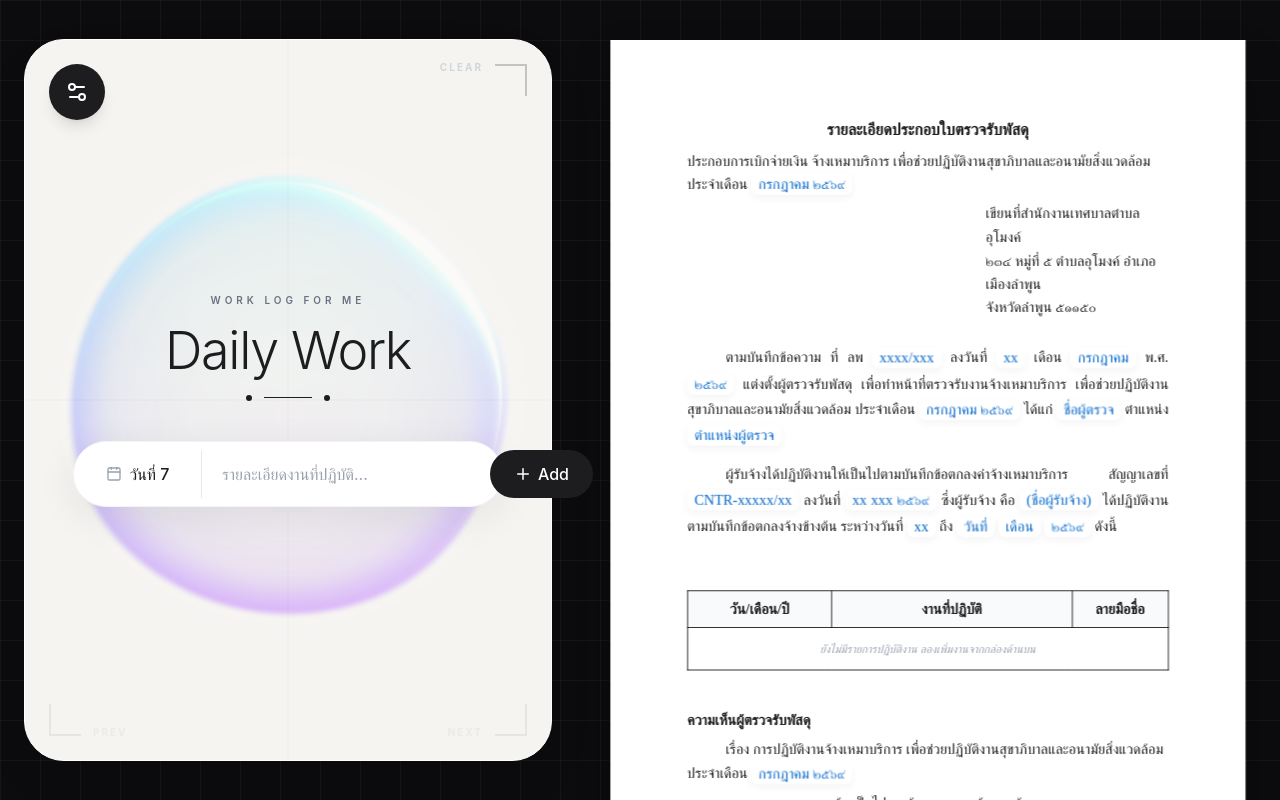
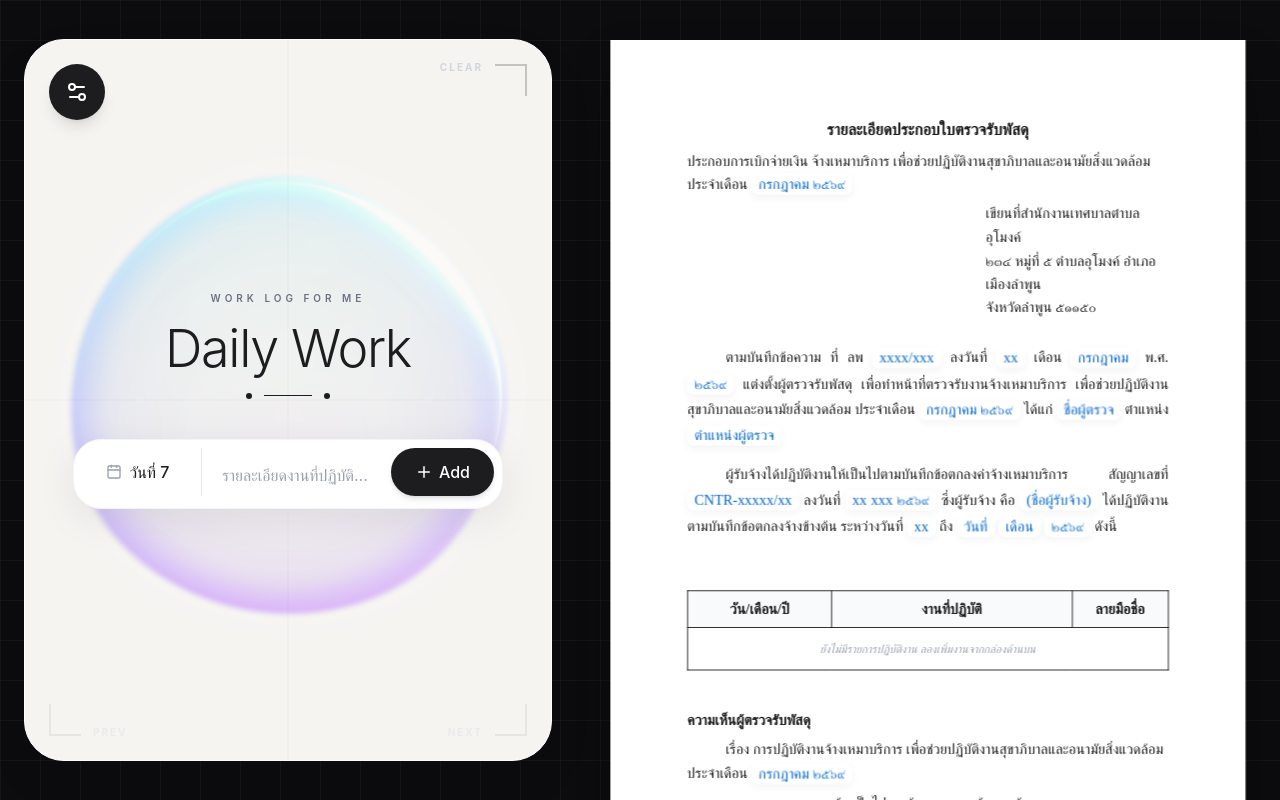
Before and after one commit to Nonthaphat-ss/daily-work-log, a React (Vite) app: page / in a window 1280 px wide. Built offline with nearby package versions, Linux system fonts and the light colour scheme.

Commit message:
fix icon & ui resposive mb

```diff
--- a/src/components/TaskInputBar.jsx
+++ b/src/components/TaskInputBar.jsx
@@ -1,5 +1,5 @@
 // src/components/TaskInputBar.jsx
-import { useState } from 'react';
+import { useState, useRef, useEffect } from 'react';
 import { Plus, Check, Calendar as CalendarIcon } from 'lucide-react';
 import { getDaysInMonth, isWeekend, thaiMonths } from '../utils/dateUtils';
 
@@ -9,14 +9,24 @@ export default function TaskInputBar({
     const [isDateMenuOpen, setIsDateMenuOpen] = useState(false);
     const [successAnim, setSuccessAnim] = useState(false);
 
+    // 1. เพิ่ม useRef สำหรับควบคุมความสูงของกล่องข้อความ
+    const textareaRef = useRef(null);
+
     const handleAddWithAnimation = () => {
         if (taskInput.day && taskInput.description) {
             handleAddTask();
             setSuccessAnim(true);
-            // เอฟเฟกต์ฟองอากาศจะเล่นประมาณ 500ms แล้วยุบตัวกลับปกติอย่างนุ่มนวล
             setTimeout(() => setSuccessAnim(false), 500);
         }
     };
+
+    // 2. เพิ่ม useEffect เพื่อคำนวณและปรับความสูงของกล่องข้อความอัตโนมัติ
+    useEffect(() => {
+        if (textareaRef.current) {
+            textareaRef.current.style.height = 'auto'; // คืนค่าก่อนเพื่อวัดขนาดใหม่
+            textareaRef.current.style.height = `${Math.min(textareaRef.current.scrollHeight, 120)}px`; // ขยายสุดที่ 120px
+        }
+    }, [taskInput.description]);
 
     const reportParts = (docData.reportMonth || '').split(' ');
     const parsedMonth = reportParts[0] || 'มกราคม';
@@ -34,14 +44,12 @@ export default function TaskInputBar({
     return (
         <div className="w-full relative z-20 flex flex-col items-center">
 
-            {/* กล่อง input หลัก: ขยายพองตัวรับฟองอากาศ */}
-            <div className={`rounded-full p-2 flex items-center w-full transition-all duration-300 ease-out ${successAnim
-                    ? 'scale-[1.03] ring-4 ring-emerald-400/40 bg-emerald-50/50 border-emerald-300 shadow-[0_0_30px_rgba(16,185,129,0.2)]'
-                    : 'bg-white border border-gray-100 shadow-[0_10px_40px_rgba(0,0,0,0.08)] hover:shadow-xl'
-                } ${isMobile ? 'gap-2 relative z-10 max-w-[500px]' : 'max-w-[450px]'}`}>
+            {/* 🌟 กล่อง input หลัก: เปลี่ยน items-center เป็น items-end และเพิ่ม focus-within animation */}
+            <div className={`bg-white border border-gray-100 shadow-[0_10px_40px_rgba(0,0,0,0.08)] hover:shadow-xl rounded-[28px] p-2 flex items-end w-full transition-all duration-300 focus-within:scale-[1.01] focus-within:ring-4 focus-within:ring-[#0066cc]/15 focus-within:border-[#0066cc]/40 focus-within:shadow-[0_15px_35px_rgba(0,102,204,0.12)] ${isMobile ? 'gap-2 relative z-10 max-w-[500px]' : 'max-w-[450px]'
+                }`}>
 
                 {isMobile ? (
-                    <div className="relative flex-none w-10 h-10 bg-gray-50 rounded-full flex items-center justify-center font-bold text-[#1d1d1f]">
+                    <div className="relative flex-none w-10 h-10 mb-1 bg-gray-50 rounded-full flex items-center justify-center font-bold text-[#1d1d1f]">
                         {taskInput.day || '?'}
                         <select value={taskInput.day || ''} onChange={(e) => setTaskInput({ ...taskInput, day: e.target.value })} className="absolute inset-0 w-full h-full opacity-0 cursor-pointer">
                             <option value="">?</option>
@@ -49,7 +57,7 @@ export default function TaskInputBar({
                         </select>
                     </div>
                 ) : (
-                    <div className="relative flex-none w-[120px] h-[48px] flex justify-center items-center pr-2 border-r border-gray-200 font-medium text-[#1d1d1f] hover:bg-gray-50 transition-colors rounded-l-full cursor-pointer group" onClick={() => setIsDateMenuOpen(!isDateMenuOpen)}>
+                    <div className="relative flex-none w-[120px] h-[48px] mb-1 flex justify-center items-center pr-2 border-r border-gray-200 font-medium text-[#1d1d1f] hover:bg-gray-50 transition-colors rounded-l-full cursor-pointer group" onClick={() => setIsDateMenuOpen(!isDateMenuOpen)}>
                         <div className="flex items-center gap-2">
                             <CalendarIcon size={16} className="text-gray-400 group-hover:text-[#0066cc] transition-colors" />
                             <span className="truncate">{taskInput.day ? `วันที่ ${taskInput.day}` : 'เลือกวันที่'}</span>
@@ -86,39 +94,70 @@ export default function TaskInputBar({
                     </div>
                 )}
 
-                <input
-                    type="text"
+                {/* 🌟 เปลี่ยนจาก input เป็น textarea แบบขยายอัตโนมัติ */}
+                <textarea
+                    ref={textareaRef}
+                    rows={1}
                     value={taskInput.description || ''}
                     onChange={(e) => setTaskInput({ ...taskInput, description: e.target.value })}
-                    onKeyDown={(e) => e.key === 'Enter' && handleAddWithAnimation()}
+                    onKeyDown={(e) => {
+                        // กด Enter (โดยไม่กด Shift) เพื่อเพิ่มงาน
+                        if (e.key === 'Enter' && !e.shiftKey) {
+                            e.preventDefault();
+                            handleAddWithAnimation();
+                        }
+                    }}
                     placeholder={isMobile ? "รายละเอียดงาน..." : "รายละเอียดงานที่ปฏิบัติ..."}
-                    className={`flex-1 bg-transparent py-2 outline-none text-[#1d1d1f] placeholder-gray-400 transition-all ${isMobile ? 'px-3 text-[16px] min-w-0' : 'px-5 text-[16px]'}`}
+                    className={`flex-1 bg-transparent py-3 outline-none text-[#1d1d1f] placeholder-gray-400 resize-none overflow-y-auto leading-relaxed transition-all custom-scrollbar ${isMobile ? 'px-3 text-[16px] min-w-0' : 'px-5 text-[16px]'}`}
+                    style={{ minHeight: '48px', maxHeight: '120px' }}
                 />
 
-                {/* 🫧 ปุ่ม Add แบบ Bubble Pop Effect */}
+                {/* ปุ่ม Add แบบ Border Trace & Burst Effect */}
                 <button
                     onClick={handleAddWithAnimation}
-                    className={`relative overflow-hidden flex-none text-white flex items-center justify-center transition-all duration-300 ease-[cubic-bezier(0.34,1.56,0.64,1)] active:scale-95 ${successAnim
-                            ? 'bg-emerald-500 scale-110 shadow-[0_0_20px_rgba(16,185,129,0.6),inset_0_0_8px_rgba(255,255,255,0.8)] rounded-full'
-                            : 'bg-[#1d1d1f] hover:bg-[#0066cc] hover:shadow-lg rounded-full'
-                        } ${isMobile ? 'w-10 h-10' : 'px-6 h-[48px] font-medium gap-2'}`}
+                    className={`relative flex-none mb-1 rounded-full flex items-center justify-center transition-all duration-300 active:scale-95 ${successAnim ? 'bg-transparent' : 'bg-[#1d1d1f] hover:bg-[#2a2a2c] shadow-md'
+                        } ${isMobile ? 'w-10 h-10' : 'px-6 h-[48px] font-medium'}`}
                 >
-                    {/* วงแหวนฟองอากาศกระจายออก (Ripple / Ping Effect) */}
+                    {/* --- 1. เอฟเฟคแสงวิ่งรอบขอบ (Border Trace) --- */}
                     {successAnim && (
-                        <span className="absolute inset-0 rounded-full bg-emerald-400 animate-ping opacity-60 pointer-events-none"></span>
+                        <div className="absolute inset-0 rounded-full overflow-hidden p-[2px]">
+                            {/* กล่องสีเขียวที่หมุนติ้วๆ อยู่ข้างหลัง */}
+                            <div className="absolute top-1/2 left-1/2 w-[250%] h-[250%] bg-[conic-gradient(transparent_70%,#10b981_100%)] animate-spin-border"></div>
+                        </div>
                     )}
 
-                    {successAnim ? (
-                        <div className="relative z-10 flex items-center gap-1.5 transition-transform duration-300 scale-110">
-                            <Check size={18} className="text-white" />
-                            {!isMobile && <span className="font-bold tracking-wide">Added!</span>}
-                        </div>
-                    ) : (
-                        <div className="relative z-10 flex items-center gap-1.5">
-                            <Plus size={18} />
-                            {!isMobile && 'Add'}
-                        </div>
+                    {/* --- 2. สีพื้นหลังด้านในปุ่ม (ทับแสงหมุนไว้ให้เหลือแค่ขอบ) --- */}
+                    <div className={`absolute inset-[2px] rounded-full flex items-center justify-center transition-colors duration-300 ${successAnim ? 'bg-emerald-500' : 'bg-transparent'
+                        }`}></div>
+
+                    {/* --- 3. ขีดระเบิด (Particle Burst) --- */}
+                    {successAnim && (
+                        <svg className="absolute w-[180%] h-[180%] top-1/2 left-1/2 transform -translate-x-1/2 -translate-y-1/2 pointer-events-none animate-burst" viewBox="0 0 100 100">
+                            <line x1="50" y1="28" x2="50" y2="8" stroke="#10b981" strokeWidth="4" strokeLinecap="round" />
+                            <line x1="50" y1="72" x2="50" y2="92" stroke="#10b981" strokeWidth="4" strokeLinecap="round" />
+                            <line x1="28" y1="50" x2="8" y2="50" stroke="#10b981" strokeWidth="4" strokeLinecap="round" />
+                            <line x1="72" y1="50" x2="92" y2="50" stroke="#10b981" strokeWidth="4" strokeLinecap="round" />
+                            <line x1="34" y1="34" x2="20" y2="20" stroke="#10b981" strokeWidth="4" strokeLinecap="round" />
+                            <line x1="66" y1="66" x2="80" y2="80" stroke="#10b981" strokeWidth="4" strokeLinecap="round" />
+                            <line x1="66" y1="34" x2="80" y2="20" stroke="#10b981" strokeWidth="4" strokeLinecap="round" />
+                            <line x1="34" y1="66" x2="20" y2="80" stroke="#10b981" strokeWidth="4" strokeLinecap="round" />
+                        </svg>
                     )}
+
+                    {/* --- 4. ข้อความและไอคอน --- */}
+                    <div className="relative z-10 flex items-center gap-1.5 text-white">
+                        {successAnim ? (
+                            <>
+                                <Check size={18} />
+                                {!isMobile && <span className="font-bold tracking-wide">Finish</span>}
+                            </>
+                        ) : (
+                            <>
+                                <Plus size={18} />
+                                {!isMobile && 'Add'}
+                            </>
+                        )}
+                    </div>
                 </button>
             </div>
 
--- a/vite.config.js
+++ b/vite.config.js
@@ -1,7 +1,7 @@
 import { defineConfig } from 'vite'
 import react from '@vitejs/plugin-react'
 import tailwindcss from '@tailwindcss/vite'
-import { VitePWA } from 'vite-plugin-pwa' // นำเข้าปลั๊กอิน
+import { VitePWA } from 'vite-plugin-pwa'
 
 export default defineConfig({
   plugins: [
@@ -14,7 +14,8 @@ export default defineConfig({
         name: 'Daily Work',
         short_name: 'Daily Work',
         description: 'บันทึกงานประจำวัน',
-        theme_color: '#ffffff',
+        background_color: '#000000',
+        theme_color: '#000000',
         icons: [
           {
             src: 'icon512.png',
```
Also changed, not shown: src/App.css (+40 -0 lines), src/App.jsx (+51 -12 lines), public/icon512.png.
